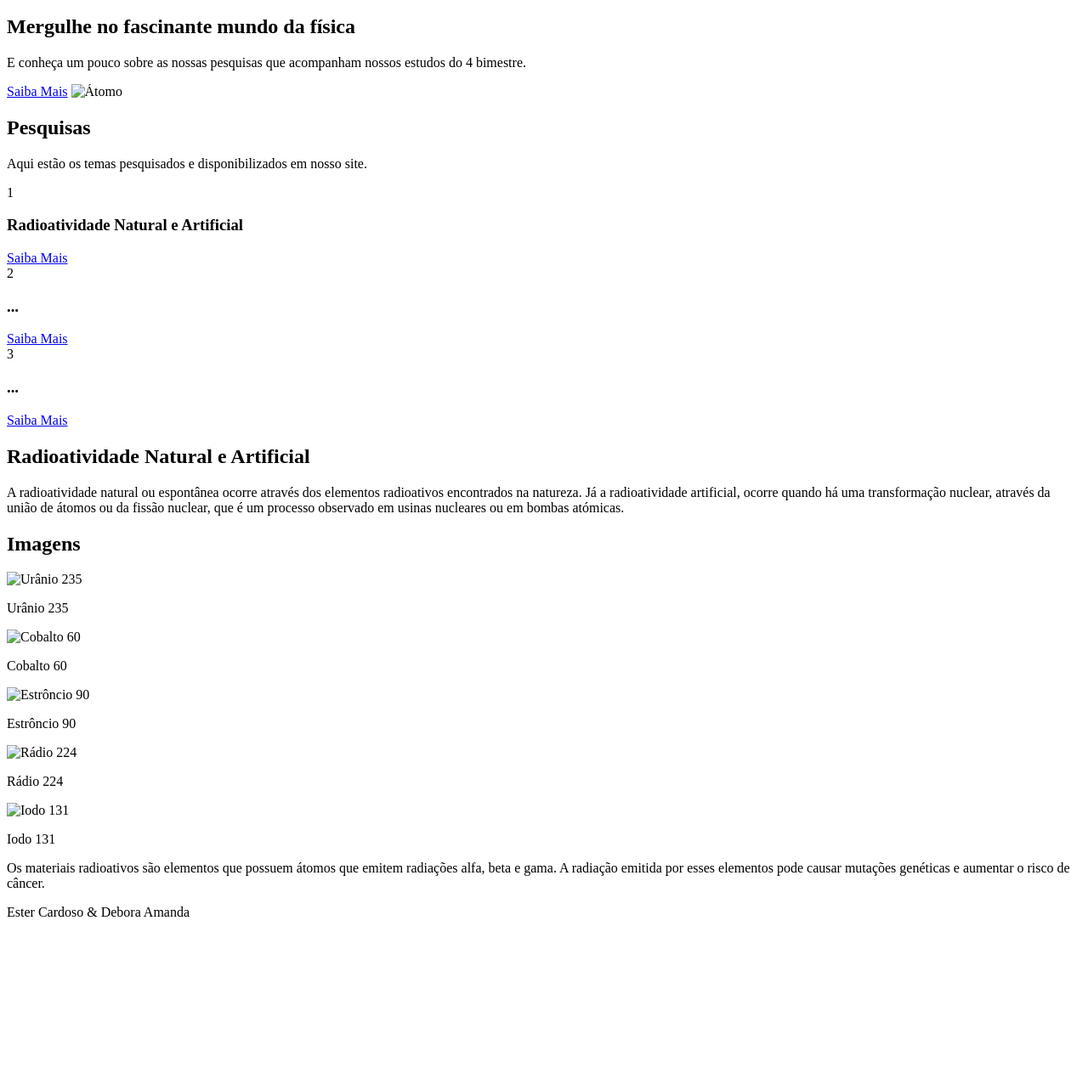
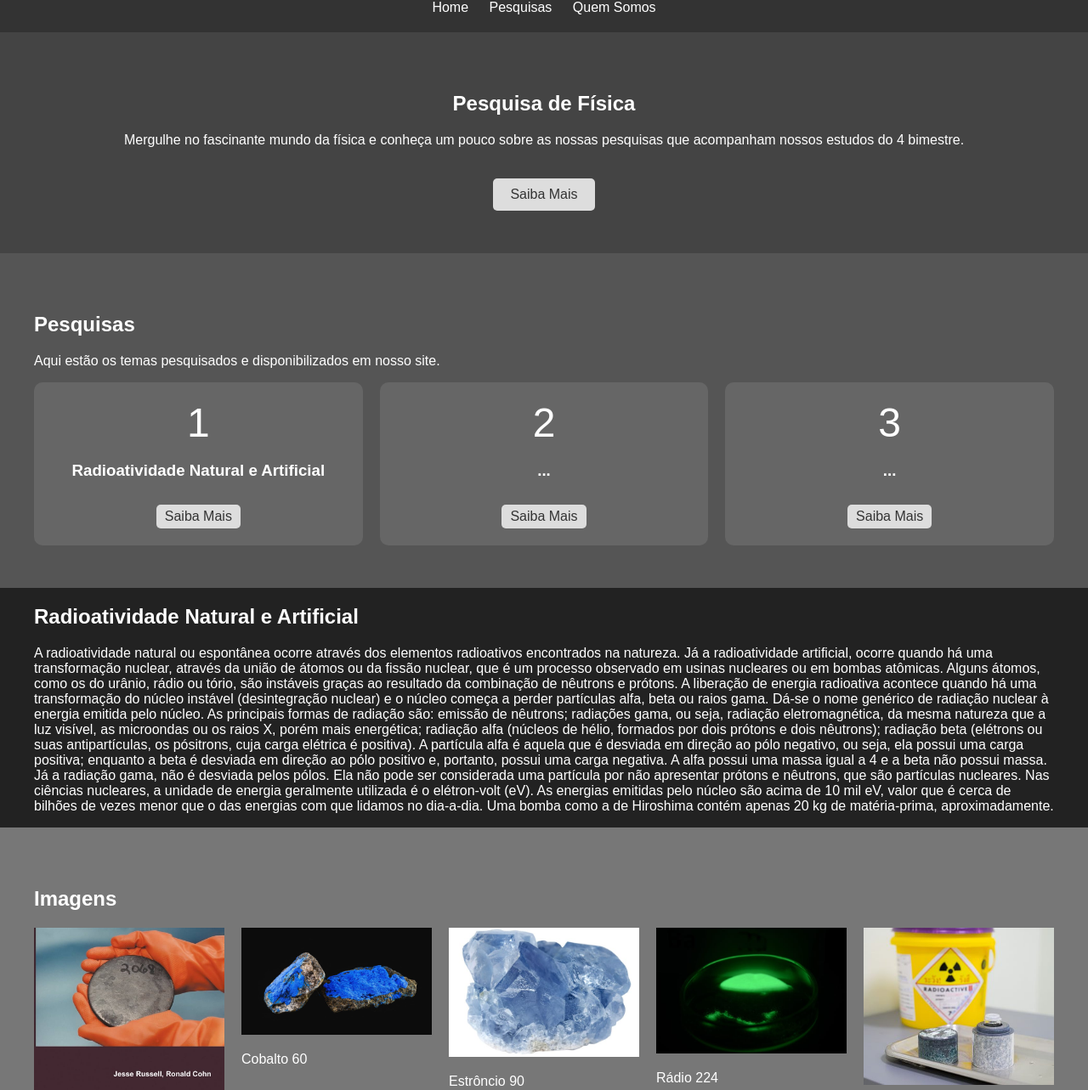
Before and after one commit to Debora-amanda/Atividade-de-F-sica, a plain HTML site: page index.html in a window 1280 px wide. Shown: the part 100-1383 px from the top of the page at 85% size. Before the commit the page ends 1199 px from the top, so only its background shows below. Drawn offline with Linux system fonts and the light colour scheme.

Commit message:
Update index.html

```diff
--- a/index.html
+++ b/index.html
@@ -4,12 +4,13 @@
     <meta charset="UTF-8">
     <meta name="viewport" content="width=device-width, initial-scale=1.0">
     <title>Pesquisas de Física</title>
-    <link rel="stylesheet" href="style.css">
+    <link rel="stylesheet" href="styles.css">
 </head>
 <body>
     <header>
         <div class="container">
-            <h1>Pesquisas de Física</h1>
+            <h1>Physics
+              assignment</h1>
             <nav>
                 <a href="#">Home</a>
                 <a href="#pesquisas">Pesquisas</a>
@@ -20,10 +21,10 @@
 
     <section id="introducao">
         <div class="container">
-            <h2>Mergulhe no fascinante mundo da física</h2>
-            <p>E conheça um pouco sobre as nossas pesquisas que acompanham nossos estudos do 4 bimestre.</p>
+            <h2>Pesquisa de Física </h2>
+            <p>Mergulhe no fascinante mundo da física e conheça um pouco sobre as nossas pesquisas que acompanham nossos estudos do 4 bimestre.</p>
             <a href="#pesquisas" class="btn">Saiba Mais</a>
-            <img src="atom.png" alt="Átomo"> </div>
+            </div>
     </section>
 
     <section id="pesquisas">
@@ -54,8 +55,15 @@
     <section id="radioatividade">
         <div class="container">
             <h2>Radioatividade Natural e Artificial</h2>
-            <p>A radioatividade natural ou espontânea ocorre através dos elementos radioativos encontrados na natureza. Já a radioatividade artificial, ocorre quando há uma transformação nuclear, através da união de átomos ou da fissão nuclear, que é um processo observado em usinas nucleares ou em bombas atómicas.</p>
-            <!-- Adicione o restante do texto aqui -->
+            <p> A radioatividade natural ou espontânea ocorre através dos elementos radioativos encontrados na natureza. Já a radioatividade artificial, ocorre quando há uma transformação nuclear, através da união de átomos ou da fissão nuclear, que é um processo observado em usinas nucleares ou em bombas atômicas.
+              Alguns átomos, como os do urânio, rádio ou tório, são instáveis graças ao resultado da combinação de nêutrons e prótons. A liberação de energia radioativa acontece quando há uma transformação do núcleo instável (desintegração nuclear) e o núcleo começa a perder partículas alfa, beta ou raios gama.
+              Dá-se o nome genérico de radiação nuclear à energia emitida pelo núcleo. As principais formas de radiação são:
+              emissão de nêutrons;
+              radiações gama, ou seja, radiação eletromagnética, da mesma natureza que a luz visível, as microondas ou os raios X, porém mais energética;
+              radiação alfa (núcleos de hélio, formados por dois prótons e dois nêutrons);
+              radiação beta (elétrons ou suas antipartículas, os pósitrons, cuja carga elétrica é positiva).
+              A partícula alfa é aquela que é desviada em direção ao pólo negativo, ou seja, ela possui uma carga positiva; enquanto a beta é desviada em direção ao pólo positivo e, portanto, possui uma carga negativa. A alfa possui uma massa igual a 4 e a beta não possui massa. Já a radiação gama, não é desviada pelos pólos. Ela não pode ser considerada uma partícula por não apresentar prótons e nêutrons, que são partículas nucleares.
+              Nas ciências nucleares, a unidade de energia geralmente utilizada é o elétron-volt (eV). As energias emitidas pelo núcleo são acima de 10 mil eV, valor que é cerca de bilhões de vezes menor que o das energias com que lidamos no dia-a-dia. Uma bomba como a de Hiroshima contém apenas 20 kg de matéria-prima, aproximadamente. </p>
         </div>
     </section>
 
@@ -64,27 +72,35 @@
             <h2>Imagens</h2>
             <div class="imagem-grid">
                 <div class="imagem">
-                    <img src="uranio235.jpg" alt="Urânio 235">
+                    <img src="Urânio 235.jpeg" alt="Urânio 235">
                     <p>Urânio 235</p>
                 </div>
                 <div class="imagem">
-                    <img src="cobalto60.jpg" alt="Cobalto 60">
+                    <img src="Cobalto 60.jpeg" alt="Cobalto 60">
                     <p>Cobalto 60</p>
                 </div>
                 <div class="imagem">
-                    <img src="estroncio90.jpg" alt="Estrôncio 90">
+                    <img src="Estrôncio 90.jpeg" alt="Estrôncio 90">
                     <p>Estrôncio 90</p>
                 </div>
                 <div class="imagem">
-                    <img src="radio224.jpg" alt="Rádio 224">
+                    <img src="Rádio 224.jpeg" alt="Rádio 224">
                     <p>Rádio 224</p>
                 </div>
                 <div class="imagem">
-                    <img src="iodo131.jpg" alt="Iodo 131">
+                    <img src="Iodo 131.jpeg" alt="Iodo 131">
                     <p>Iodo 131</p>
                 </div>
             </div>
-            <p>Os materiais radioativos são elementos que possuem átomos que emitem radiações alfa, beta e gama. A radiação emitida por esses elementos pode causar mutações genéticas e aumentar o risco de câncer.</p>
+            <p>Os materiais radioativos são elementos que possuem átomos que emitem radiações alfa, beta e gama. A radiação emitida por esses elementos pode causar mutações genéticas e aumentar o risco de câncer.
+
+              Os principais elementos radioativos são: Urânio-235, Cobalto-60, Estrôncio-90, Rádio-224, Iodo-131.
+
+              Os elementos radioativos podem ser naturais ou artificiais:
+
+              Elementos radioativos naturais: São aqueles em que todos os seus isótopos são radioativos e encontrados na natureza. Alguns exemplos são o polônio, o radônio, o rádio, o actínio, o tório, o protactínio e o urânio.
+
+              Radioatividade artificial: Pode ser criada artificialmente, como o Raio X.</p>
             <!-- Adicione o restante do texto aqui -->
         </div>
     </section>
```
